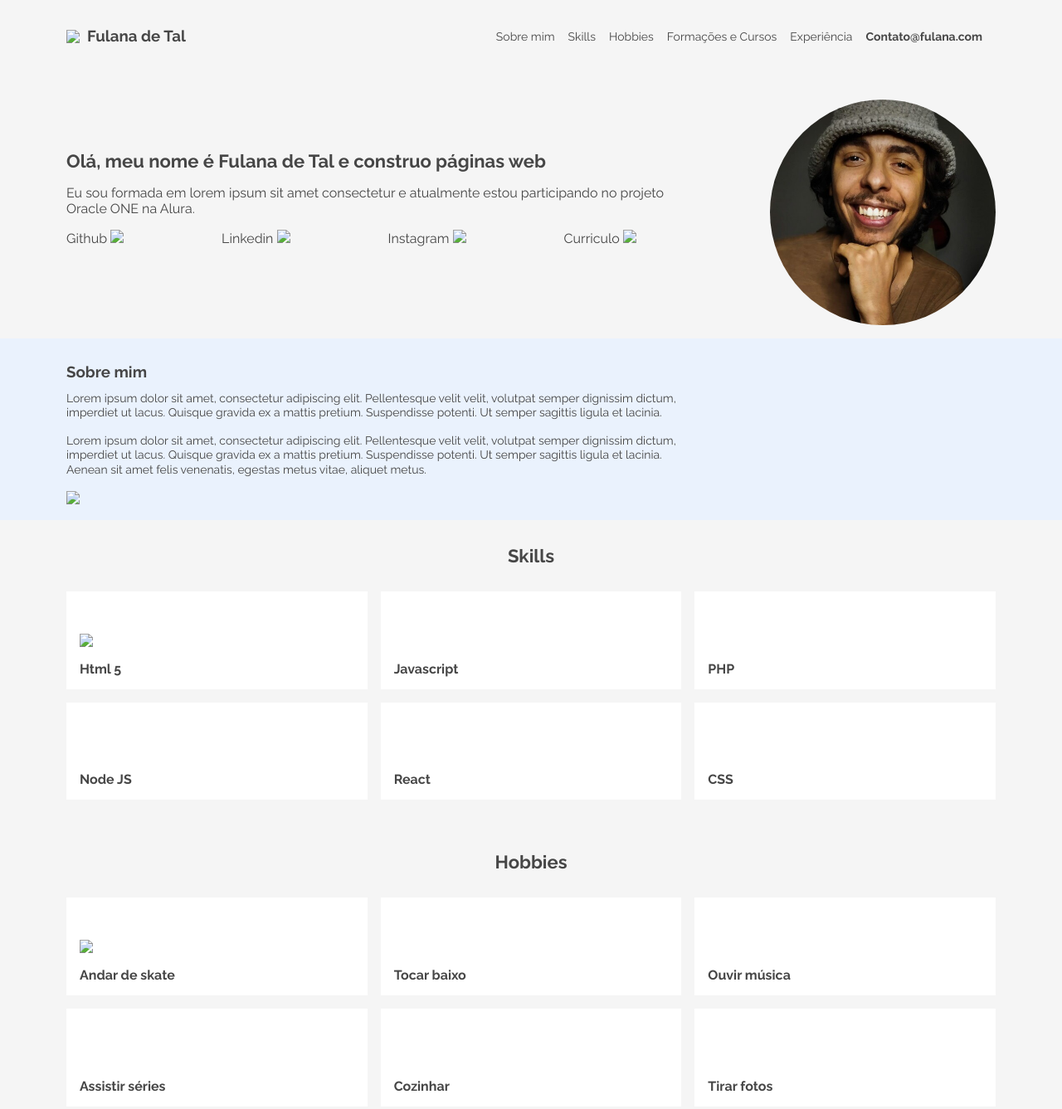
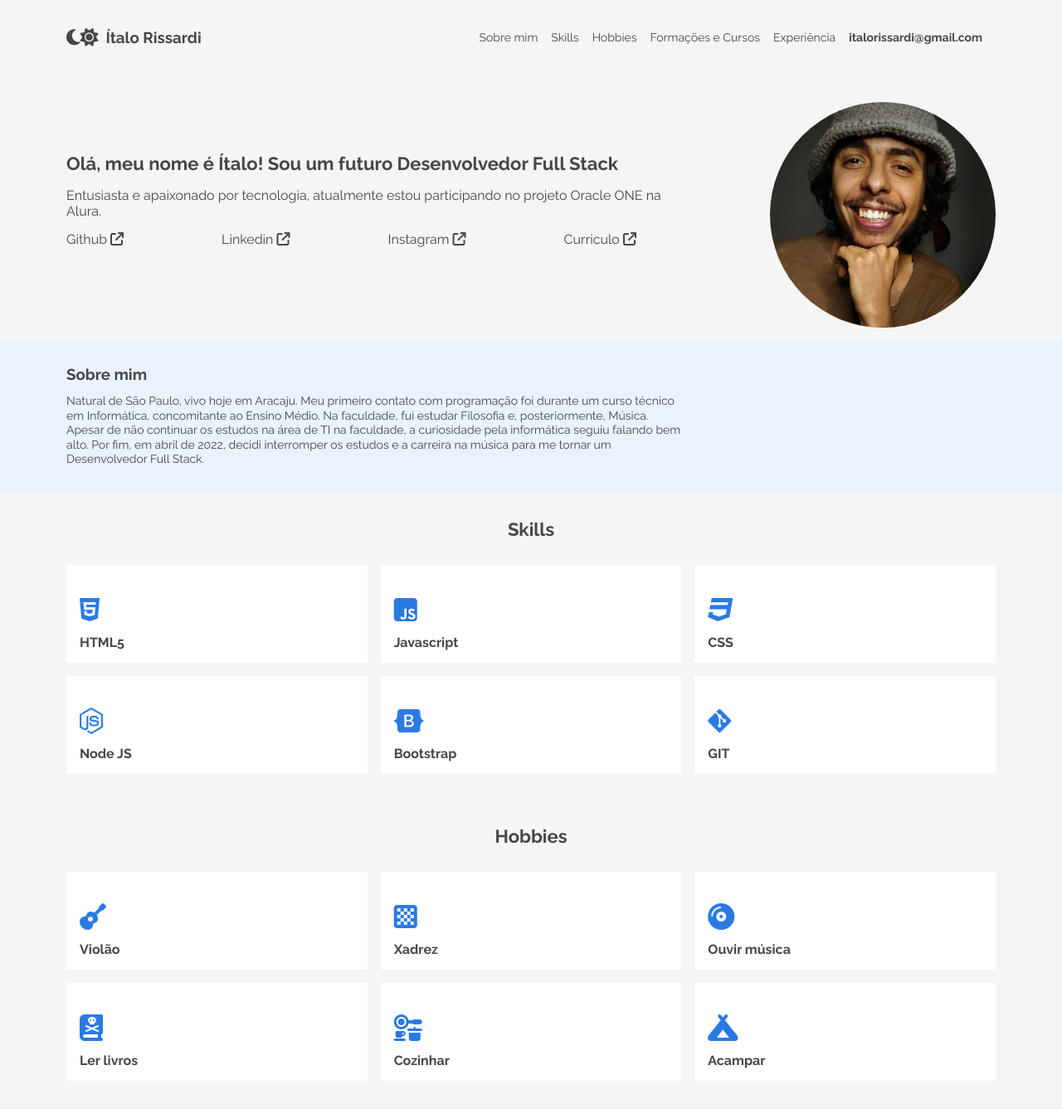
Before and after one commit to itariss/portfolio, a plain HTML site: page index.html in a window 1280 px wide. Shown: the top 1337 px of the page at 83% size. Drawn offline with nearby package versions, Linux system fonts and the light colour scheme.

Commit message:
section about me

```diff
--- a/index.html
+++ b/index.html
@@ -26,16 +26,26 @@
 		<link rel="stylesheet" href="css/form-contato.css" />
 		<link rel="stylesheet" href="css/footer.css" />
 		<link rel="stylesheet" href="css/responsive.css" />
-
+		<link rel="stylesheet" href="css/theme.css" />
+		<link
+			rel="stylesheet"
+			href="https://cdnjs.cloudflare.com/ajax/libs/animate.css/4.1.1/animate.min.css"
+		/>
+		<script
+			src="https://kit.fontawesome.com/379118b5c6.js"
+			crossorigin="anonymous"
+		></script>
 		<title>Portifólio Pessoal</title>
 	</head>
+
 	<body>
 		<!-- Sessão de Menu  -->
 		<div class="all">
 			<section class="menu">
 				<header class="menu__header">
-					<img src="assets\vector.png" />
-					<h3 class="menu__title">Fulana de Tal</h3>
+					<i class="fa-solid fa-moon dark"></i>
+					<i class="fa-solid fa-sun light none"></i>
+					<h3 class="menu__title">Ítalo Rissardi</h3>
 				</header>
 				<nav>
 					<ul class="menu__list">
@@ -55,10 +65,18 @@
 							<a href="#xp">Experiência</a>
 						</li>
 						<li class="menu__list__item">
-							<a href="#contato">Contato@fulana.com</a>
+							<a
+								href="mailto:italorissardi@gmail.com"
+								target="_blank"
+								>italorissardi@gmail.com</a
+							>
 						</li>
 						<li class="menu__list__item__contato">
-							<a href="#contato">contato@fulana.com</a>
+							<a
+								href="mailto:italorissardi@gmail.com"
+								target="_blank"
+								>italorissardi@gmail.com</a
+							>
 						</li>
 					</ul>
 				</nav>
@@ -70,34 +88,50 @@
 					<img class="title__profile" src="assets\profile.jpg" />
 					<div class="title__container" id="#sobremim">
 						<h2 class="title__bio">
-							Olá, meu nome é Fulana de Tal e construo páginas web
+							Olá, meu nome é Ítalo! Sou um futuro Desenvolvedor
+							Full Stack
 						</h2>
 						<h3 class="title__subsection">
-							Eu sou formada em lorem ipsum sit amet consectetur e
-							atualmente estou participando no projeto Oracle ONE
-							na Alura.
+							Entusiasta e apaixonado por tecnologia, atualmente
+							estou participando no projeto Oracle ONE na Alura.
 						</h3>
 						<ul class="title__network">
 							<!-- Ponha os links de suas redes sociais favoritas -->
 							<li class="title__network__item">
-								<a href=""
-									>Github <img src="assets\arrow.png" />
+								<a
+									href="https://github.com/itariss/"
+									target="_blank"
+									>Github
+									<i
+										class="fa-solid fa-arrow-up-right-from-square"
+									></i>
 								</a>
 							</li>
 							<li class="title__network__item">
-								<a href=""
-									>Linkedin <img src="assets\arrow.png"
-								/></a>
+								<a
+									href="https://www.linkedin.com/in/italo-rissardi/"
+									target="_blank"
+									>Linkedin
+									<i
+										class="fa-solid fa-arrow-up-right-from-square"
+									></i
+								></a>
 							</li>
 							<li class="title__network__item">
-								<a href=""
-									>Instagram <img src="assets\arrow.png"
-								/></a>
+								<a href="" target="_blank"
+									>Instagram
+									<i
+										class="fa-solid fa-arrow-up-right-from-square"
+									></i
+								></a>
 							</li>
 							<li class="title__network__item">
-								<a href=""
-									>Curriculo <img src="assets\arrow.png"
-								/></a>
+								<a href="" target="_blank"
+									>Curriculo
+									<i
+										class="fa-solid fa-arrow-up-right-from-square"
+									></i
+								></a>
 							</li>
 						</ul>
 					</div>
@@ -109,25 +143,20 @@
 				<div class="about__container">
 					<h3 class="about__title">Sobre mim</h3>
 					<p class="about__paragraph">
-						Lorem ipsum dolor sit amet, consectetur adipiscing elit.
-						Pellentesque velit velit, volutpat semper dignissim
-						dictum, imperdiet ut lacus. Quisque gravida ex a mattis
-						pretium. Suspendisse potenti. Ut semper sagittis ligula
-						et lacinia.
+						Natural de São Paulo, vivo hoje em Aracaju. Meu primeiro
+						contato com programação foi durante um curso técnico em
+						Informática, concomitante ao Ensino Médio. Na faculdade,
+						fui estudar Filosofia e, posteriormente, Música. Apesar
+						de não continuar os estudos na área de TI na faculdade,
+						a curiosidade pela informática seguiu falando bem alto.
+						Por fim, em abril de 2022, decidi interromper os estudos
+						e a carreira na música para me tornar um Desenvolvedor
+						Full Stack.
 					</p>
-					<p class="about__paragraph">
-						Lorem ipsum dolor sit amet, consectetur adipiscing elit.
-						Pellentesque velit velit, volutpat semper dignissim
-						dictum, imperdiet ut lacus. Quisque gravida ex a mattis
-						pretium. Suspendisse potenti. Ut semper sagittis ligula
-						et lacinia. Aenean sit amet felis venenatis, egestas
-						metus vitae, aliquet metus.
-					</p>
-					<!-- Caso queira colocar sua própria assinatura, insira aqui! -->
-					<img src="assets\signature.png" />
+
+					<p class="about__paragraph"></p>
 				</div>
 			</section>
-
 			<!-- Sessão de Skills/Habilidades -->
 			<section class="skills">
 				<h3 class="skills__title" id="skills">Skills</h3>
@@ -135,16 +164,16 @@
 					<div class="skills__box">
 						<ul>
 							<li class="skills__img">
-								<img src="assets\htlm.png" />
+								<i class="fa-brands fa-html5"></i>
 							</li>
-							<li class="skills__name">Html 5</li>
+							<li class="skills__name">HTML5</li>
 						</ul>
 					</div>
 
 					<div class="skills__box">
 						<ul>
 							<li class="skills__img">
-								<img src="assets\js_icon.png" alt="" />
+								<i class="fa-brands fa-js-square"></i>
 							</li>
 							<li class="skills__name">Javascript</li>
 						</ul>
@@ -153,16 +182,16 @@
 					<div class="skills__box">
 						<ul>
 							<li class="skills__img">
-								<img src="assets\php_icon.png" alt="" />
+								<i class="fa-brands fa-css3"></i>
 							</li>
-							<li class="skills__name">PHP</li>
+							<li class="skills__name">CSS</li>
 						</ul>
 					</div>
 
 					<div class="skills__box">
 						<ul>
 							<li class="skills__img">
-								<img src="assets\nodejs_icon.png" alt="" />
+								<i class="fa-brands fa-node-js"></i>
 							</li>
 							<li class="skills__name">Node JS</li>
 						</ul>
@@ -171,18 +200,18 @@
 					<div class="skills__box">
 						<ul>
 							<li class="skills__img">
-								<img src="assets\react_icon.png" alt="" />
+								<i class="fa-brands fa-bootstrap"></i>
 							</li>
-							<li class="skills__name">React</li>
+							<li class="skills__name">Bootstrap</li>
 						</ul>
 					</div>
 
 					<div class="skills__box">
 						<ul>
 							<li class="skills__img">
-								<img src="assets\css_icon.png" alt="" />
+								<i class="fa-brands fa-git-alt"></i>
 							</li>
-							<li class="skills__name">CSS</li>
+							<li class="skills__name">GIT</li>
 						</ul>
 					</div>
 				</div>
@@ -195,25 +224,25 @@
 					<div class="hobbies__box">
 						<ul>
 							<li class="hobbies__img">
-								<img src="assets\skate_icon.png" />
+								<i class="fa-solid fa-guitar"></i>
 							</li>
-							<li class="hobbies__name">Andar de skate</li>
+							<li class="hobbies__name">Violão</li>
 						</ul>
 					</div>
 
 					<div class="hobbies__box">
 						<ul>
 							<li class="hobbies__img">
-								<img src="assets\guitar_icon.png" alt="" />
+								<i class="fa-solid fa-chess-board"></i>
 							</li>
-							<li class="hobbies__name">Tocar baixo</li>
+							<li class="hobbies__name">Xadrez</li>
 						</ul>
 					</div>
 
 					<div class="hobbies__box">
 						<ul>
 							<li class="hobbies__img">
-								<img src="assets\headphones_icon.png" alt="" />
+								<i class="fa-solid fa-compact-disc"></i>
 							</li>
 							<li class="hobbies__name">Ouvir música</li>
 						</ul>
@@ -222,16 +251,16 @@
 					<div class="hobbies__box">
 						<ul>
 							<li class="hobbies__img">
-								<img src="assets\tv_icon.png" alt="" />
+								<i class="fa-solid fa-book-skull"></i>
 							</li>
-							<li class="hobbies__name">Assistir séries</li>
+							<li class="hobbies__name">Ler livros</li>
 						</ul>
 					</div>
 
 					<div class="hobbies__box">
 						<ul>
 							<li class="hobbies__img">
-								<img src="assets\forkspoon_icon.png" alt="" />
+								<i class="fa-solid fa-kitchen-set"></i>
 							</li>
 							<li class="hobbies__name">Cozinhar</li>
 						</ul>
@@ -240,9 +269,9 @@
 					<div class="hobbies__box">
 						<ul>
 							<li class="hobbies__img">
-								<img src="assets\camera_icon.png" alt="" />
+								<i class="fa-solid fa-campground"></i>
 							</li>
-							<li class="hobbies__name">Tirar fotos</li>
+							<li class="hobbies__name">Acampar</li>
 						</ul>
 					</div>
 				</div>
@@ -293,7 +322,7 @@
 							<!-- Insira a logo de seu local de formação -->
 							<li class="academic__courses__item__img alura">
 								<img
-									src="./assets/alura-logo.png"
+									src="./assets/alura-logo1.svg"
 									class="academic__courses__item__img--alura"
 								/>
 							</li>
@@ -329,14 +358,18 @@
 						<div class="experience__description">
 							<!-- Insira a link para demonstração do projeto no Github e/ou GithubPages -->
 							<span class="experience__repo"
-								><a href=""
+								><a
+									href="https://github.com/itariss/one-challenge1"
+									target="_blank"
 									><button class="experiencia__botao--repo">
 										Repositório
 									</button></a
 								></span
 							>
 							<span class="experience__demo"
-								><a href=""
+								><a
+									href="https://itariss.github.io/one-challenge1/"
+									target="_blank"
 									><button class="experiencia__botao--demo">
 										Ver demo
 									</button></a
@@ -357,14 +390,18 @@
 						<div class="experience__description">
 							<!-- Insira a link para demonstração do projeto no Github e/ou GithubPages -->
 							<span class="experience__repo"
-								><a href=""
+								><a
+									href="https://github.com/itariss/one-challenge2"
+									target="_blank"
 									><button class="experiencia__botao--repo">
 										Repositório
 									</button></a
 								></span
 							>
 							<span class="experience__demo"
-								><a href=""
+								><a
+									href="https://itariss.github.io/one-challenge2/"
+									target="_blank"
 									><button class="experiencia__botao--demo">
 										Ver demo
 									</button></a
@@ -376,16 +413,46 @@
 
 				<div class="experiencie__box">
 					<!-- Insira a logo de seu projeto/trabalho -->
+					<img
+						class="experience__img"
+						src="./assets/app-pomodoro.gif"
+					/>
+					<div class="experience__info">
+						<h2 class="experience__title">App Pomodoro</h2>
+						<h3 class="experience__text">Desafio Pessoal</h3>
+						<div class="experience__description">
+							<!-- Insira a link para demonstração do projeto no Github e/ou GithubPages -->
+							<span class="experience__repo"
+								><a
+									href="https://github.com/itariss/app-pomodoro"
+									target="_blank"
+									><button class="experiencia__botao--repo">
+										Repositório
+									</button></a
+								></span
+							>
+							<span class="experience__demo"
+								><a
+									href="https://itariss.github.io/app-pomodoro/"
+									target="_blank"
+									><button class="experiencia__botao--demo">
+										Ver demo
+									</button></a
+								></span
+							>
+						</div>
+					</div>
+				</div>
+
+				<!-- <div class="experiencie__box">
+
 					<img class="experience__img" src="" />
 					<div class="experience__info">
 						<h2 class="experience__title">
-							Decodificador de texto
+							Jogo criado com HTML, CSS e JavaScript
 						</h2>
-						<h3 class="experience__text">
-							Challenge Alura Codificador
-						</h3>
+						<h3 class="experience__text">Challenge Oracle</h3>
 						<div class="experience__description">
-							<!-- Insira a link para demonstração do projeto no Github e/ou GithubPages -->
 							<span class="experience__repo"
 								><a href=""
 									><button class="experiencia__botao--repo">
@@ -402,35 +469,7 @@
 							>
 						</div>
 					</div>
-				</div>
-
-				<div class="experiencie__box">
-					<!-- Insira a logo de seu projeto/trabalho -->
-					<img class="experience__img" src="" />
-					<div class="experience__info">
-						<h2 class="experience__title">
-							Jogo criado com HTML, CSS e JavaScript
-						</h2>
-						<h3 class="experience__text">Challenge Oracle</h3>
-						<div class="experience__description">
-							<!-- Insira a link para demonstração do projeto no Github e/ou GithubPages -->
-							<span class="experience__repo"
-								><a href=""
-									><button class="experiencia__botao--repo">
-										Repositório
-									</button></a
-								></span
-							>
-							<span class="experience__demo"
-								><a href=""
-									><button class="experiencia__botao--demo">
-										Ver demo
-									</button></a
-								></span
-							>
-						</div>
-					</div>
-				</div>
+				</div> -->
 			</section>
 			<!-- Sessão de Contato -->
 			<section class="formcontato">
@@ -500,12 +539,23 @@
 			<!-- Sessão de Footer/Rodapé-->
 			<section class="footer">
 				<div class="footer__rodape">
-					<p>Desenvolvido por Fulana de Tal</p>
+					<p>
+						Desenvolvido por
+						<strong
+							><a
+								href="https://github.com/itariss/"
+								target="_blank"
+								>Ítalo Rissardi
+							</a>
+						</strong>
+					</p>
 					<p>2022</p>
 				</div>
 			</section>
 		</div>
 		<!-- Script Linkado do seu documento de JavaScript -->
 		<script src="validate.js"></script>
+		<script src="theme.js"></script>
+		<script src="animations.js"></script>
 	</body>
 </html>
```
